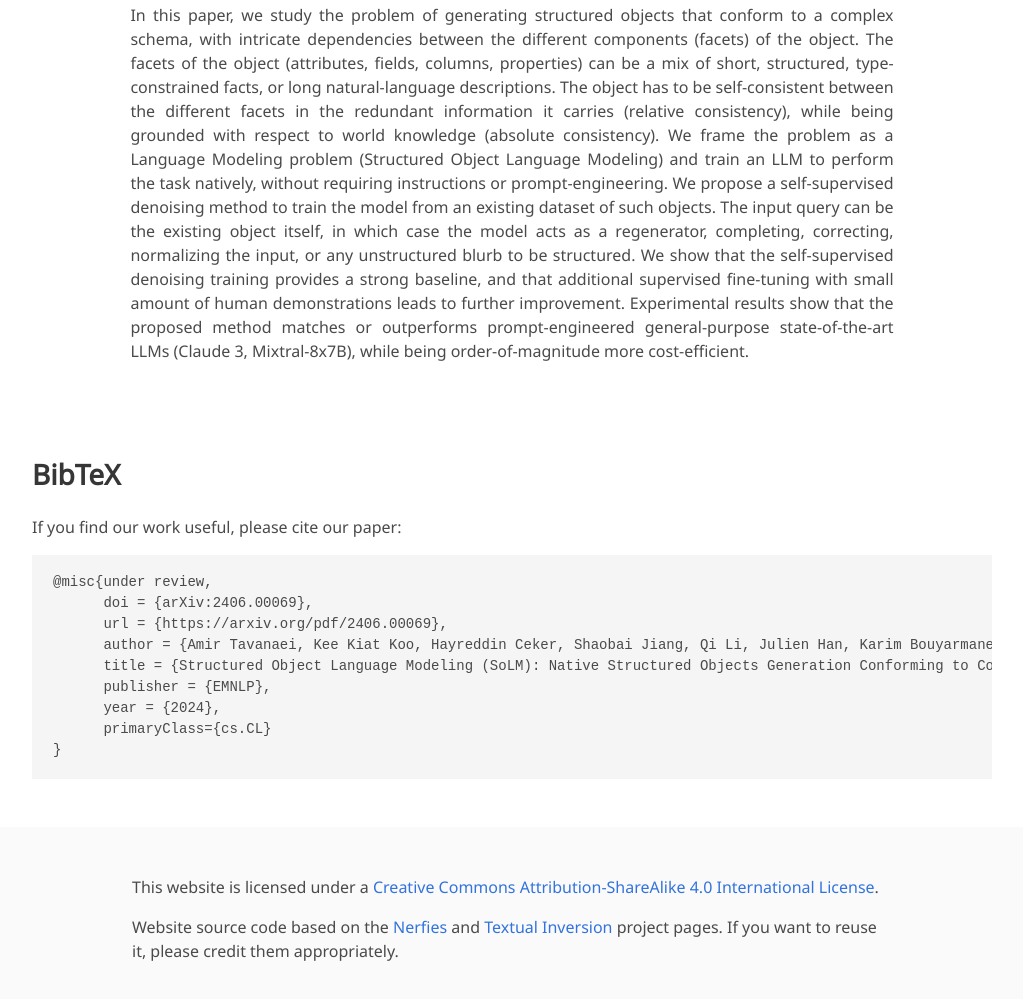
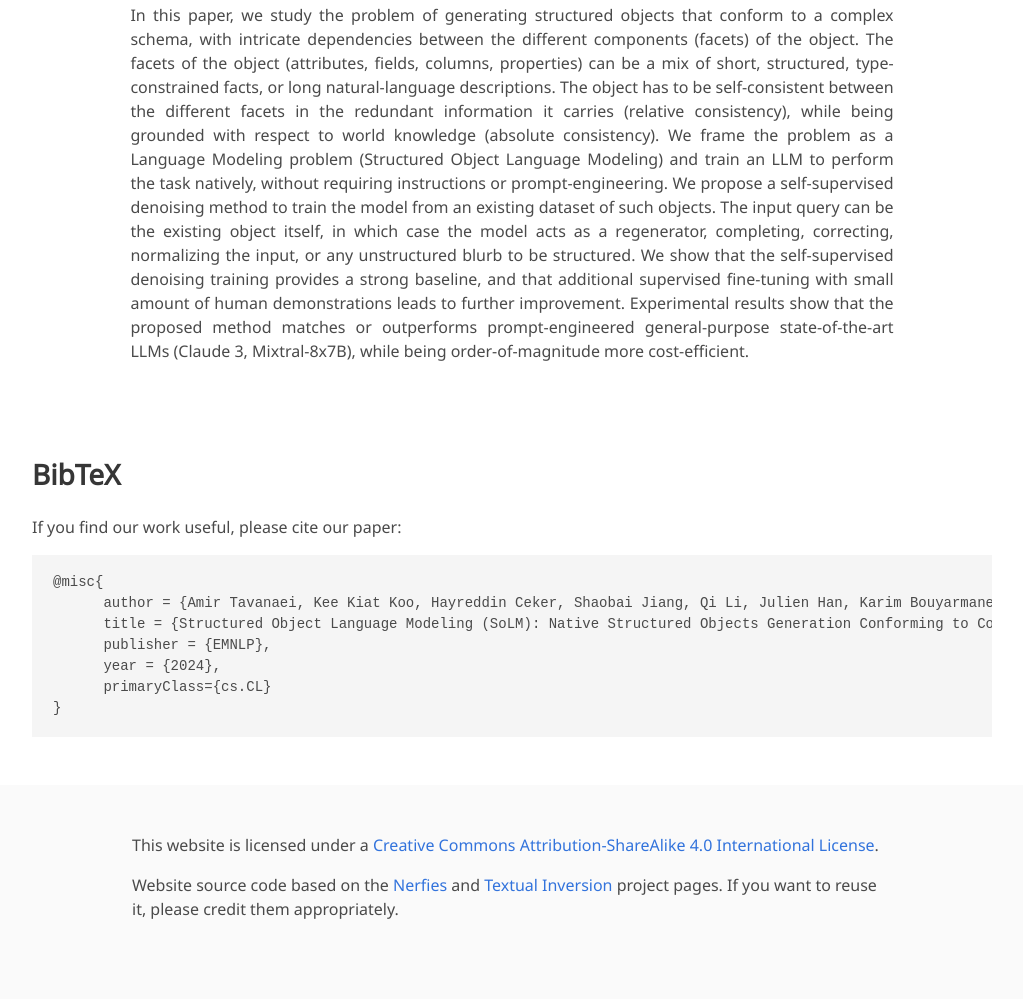
Before and after one commit to so-lm/so-lm.github.io, a plain HTML site: page index.html in a window 1280 px wide. Shown: the part 586-1585 px from the top of the page, without its empty margins (128-1151 px from the left). Drawn offline with nearby package versions, Linux system fonts and the light colour scheme; some icons are missing; a web font is replaced by a local one.

Commit message:
Removed temporary links

```diff
--- a/index.html
+++ b/index.html
@@ -72,7 +72,7 @@
             <div class="publication-links">
 
               <span class="link-block">
-                <a href="https://arxiv.org/abs/2406.00069"
+                <a href=""
                    class="external-link button is-normal is-rounded is-dark">
                   <span class="icon">
                       <i class="ai ai-arxiv"></i>
@@ -82,7 +82,7 @@
               </span>
 
               <span class="link-block">
-                <a href="https://arxiv.org/pdf/2406.00069"
+                <a href=""
                    class="external-link button is-normal is-rounded is-dark">
                   <span class="icon">
                       <i class="fas fa-file-pdf"></i>
@@ -141,9 +141,7 @@
   <div class="container is-max-desktop content">
     <h2 class="title">BibTeX</h2>
     <p>If you find our work useful, please cite our paper:</p>
-    <pre><code>@misc{under review,
-      doi = {arXiv:2406.00069},
-      url = {https://arxiv.org/pdf/2406.00069},
+    <pre><code>@misc{
       author = {Amir Tavanaei, Kee Kiat Koo, Hayreddin Ceker, Shaobai Jiang, Qi Li, Julien Han, Karim Bouyarmane},
       title = {Structured Object Language Modeling (SoLM): Native Structured Objects Generation Conforming to Complex Schemas with Self-Supervised Denoising},
       publisher = {EMNLP},
```
Also changed, not shown: 1 other file.
